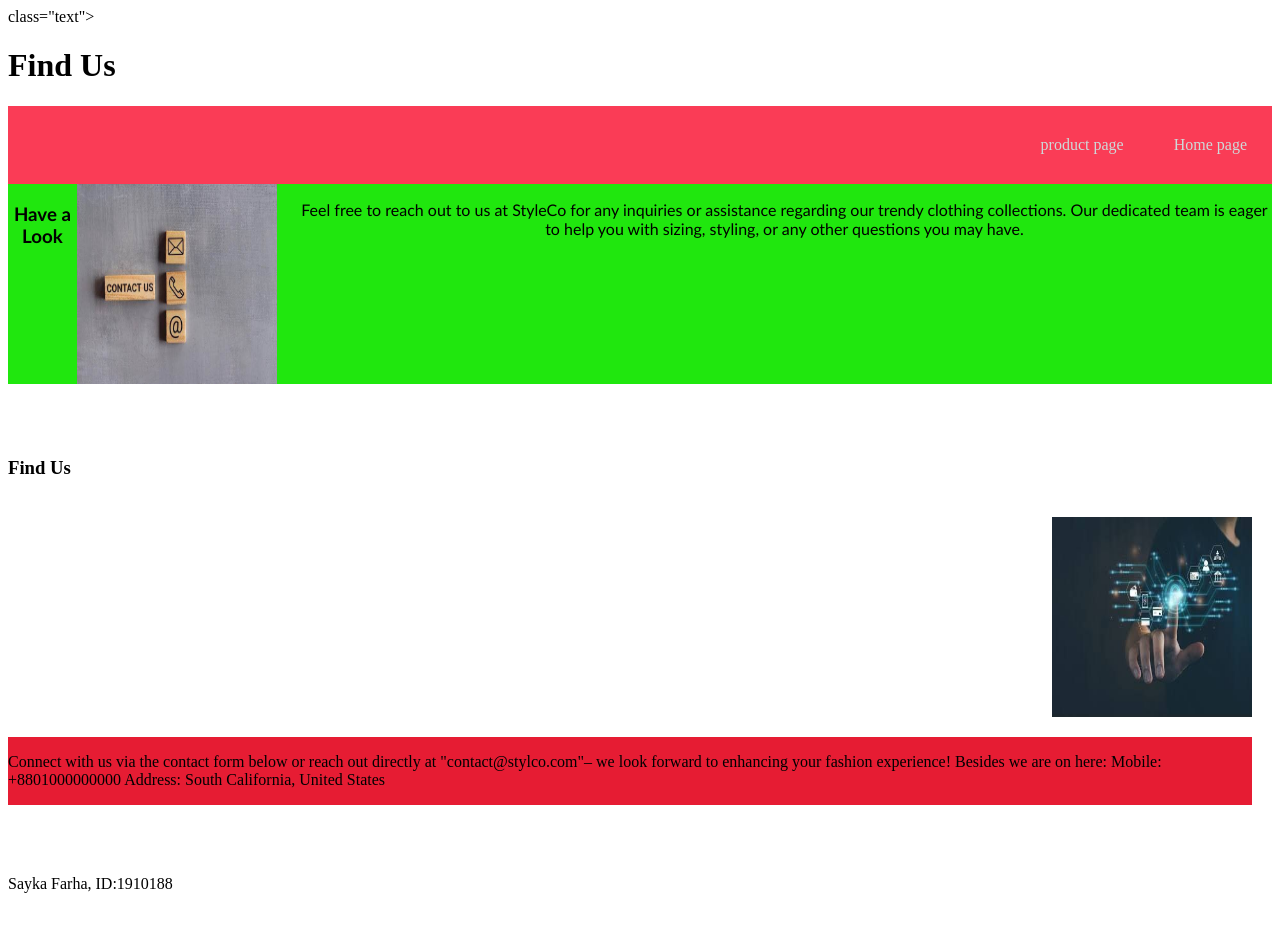
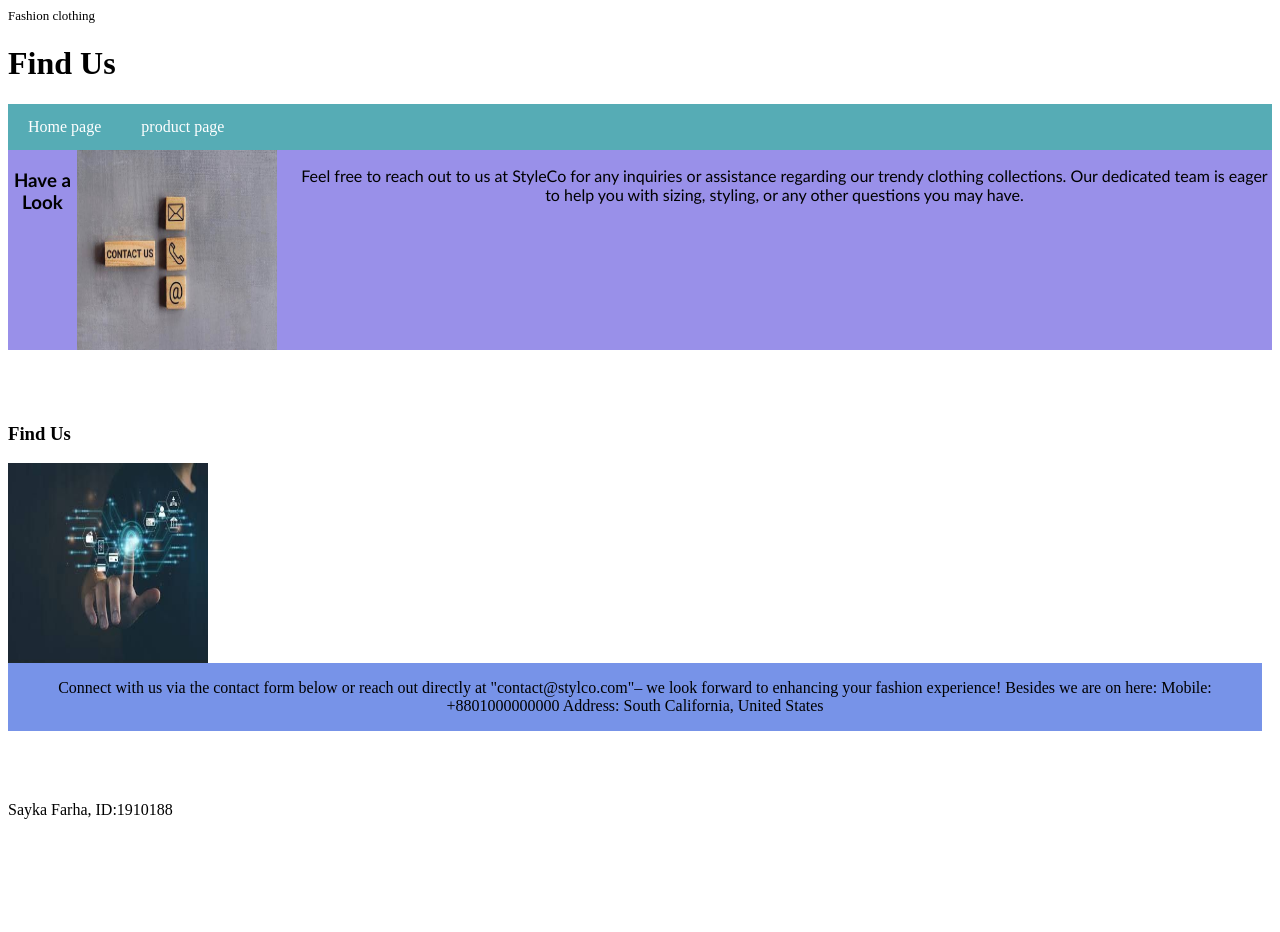
Before and after one commit to Saykafarha/MIdpractical, a plain HTML site: page index3.html in a window 1280 px wide. After the commit the page ends 897 px from the top, so only its background shows below. Drawn offline with Linux system fonts and the light colour scheme.

Commit message:
midpractical

```diff
--- a/index3.html
+++ b/index3.html
@@ -7,8 +7,10 @@
         <link rel="stylesheet" href="style3.css">
     </head>
     <body>
-        <!-- Sayka Farha, 1910188 -->
-        </header> class="text">
+         <!-- Sayka Farha, 1910188 -->
+    <header class="text">
+        <p style="font-size: small;">Fashion clothing </p>
+       </header>
         <h1>Find Us</h1>
         <div class="navbar">
             <a href="index1.html">Home page</a>
--- a/style3.css
+++ b/style3.css
@@ -1,15 +1,15 @@
 .navbar {
     overflow: hidden;
-    background-color: #fa334ef3;
+    background-color: rgb(86, 172, 181);
   }
 
 
   .navbar a {
-    float: right;
+    float: left;
     display: block;
-    color: rgba(205, 219, 218, 0.986);
+    color: white;
     text-align: center;
-    padding: 30px 25px;
+    padding: 14px 20px;
     text-decoration: none;
   }
 
@@ -19,49 +19,21 @@
   }
 
   .navbar a:hover {
-    background-color: #f52c2cfa;
-    color: rgba(213, 75, 151, 0.052);
+    background-color: #ddd;
+    color: rgb(188, 73, 73);
   }
   .content{
     font-family: 'Gill Sans', 'Gill Sans MT', Calibri, 'Trebuchet MS', sans-serif;
     font-size: medium;
     display: flex;
     border: 1px;
-    background-color: rgba(32, 231, 14, 0.996);
+    background-color: rgb(153, 144, 233);
     text-align: center;
 
   }
   .text-container {
     display: grid;
-    background-color:rgba(229, 16, 41, 0.949);
-    margin-right:20px
+    background-color: rgb(119, 147, 232);
+    margin-right:10px;
+    text-align: center;
   }
-
-  .image-container {
-    text-align: right;
-    margin: 0 auto;
-    padding: 20px;
-  }
-
-
-
-
-  .red {
-    display: flex;
-    padding: 40px;
-  }
-
-  .blue{
-    display: inline-block;
-    width: 450px;
-    margin: 30px;
-  }
-
-  .red img {
-    width: 350px;
-    height: 350px;
-  }
-
-  .about {
-    width: 500px;
-  }
```
Also changed, not shown: index1.html (+8 -5 lines), index2.html (+3 -1 lines).
